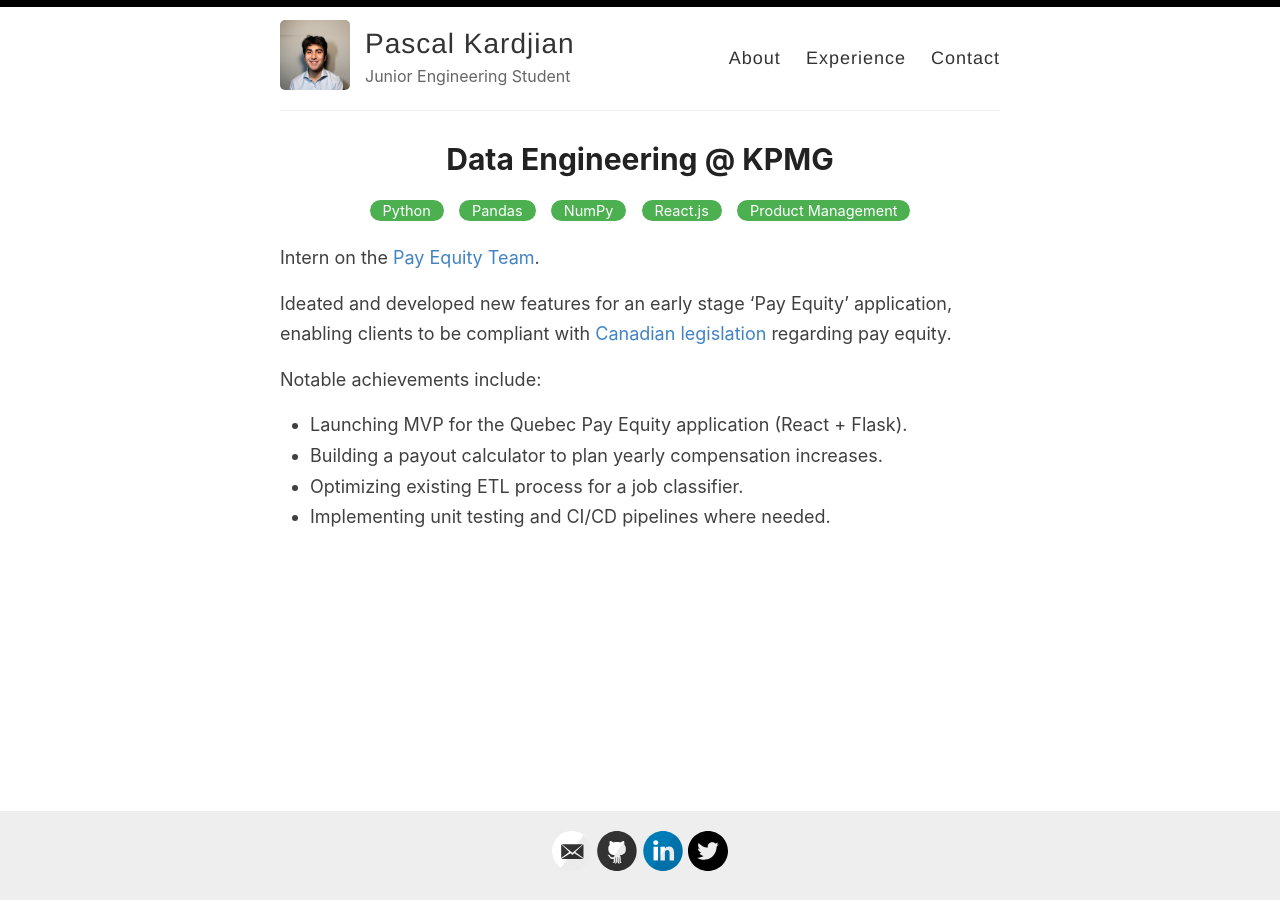
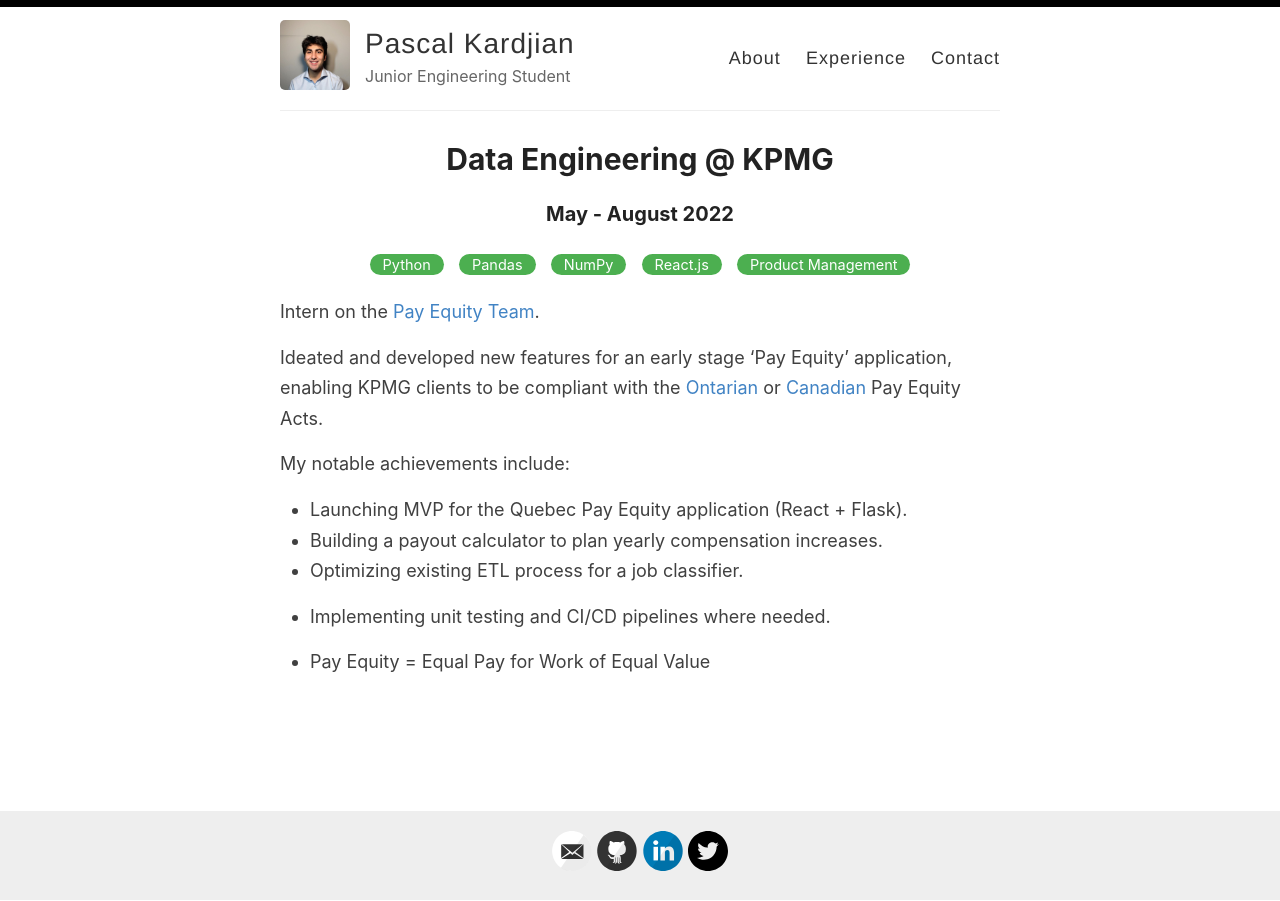
Before and after one commit to pkardjian/pkardjian.github.io, a Jekyll site: the page built from _pages/experience.md, in a window 1280 px wide. Built offline with Jekyll 4.4.1, drawn with Linux system fonts in a browser that asks for light colours.

Commit message:
KPMG edit pt3

```diff
--- a/_pages/experience.md
+++ b/_pages/experience.md
@@ -3,6 +3,8 @@
 title: Data Engineering @ KPMG
 permalink: /experience/
 ---
+
+### May - August 2022
 
 <div class="post-tags">
     <a href="{{site.baseurl}}/categories/#Python">Python</a> &nbsp;
@@ -14,11 +16,13 @@
 
 Intern on the [Pay Equity Team](https://home.kpmg/ca/en/home/insights/2022/01/pay-equity.html).
 
-Ideated and developed new features for an early stage 'Pay Equity' application, enabling clients to be compliant with [Canadian legislation](https://www.canada.ca/en/services/jobs/workplace/human-rights/overview-pay-equity-act.html) regarding pay equity.
+Ideated and developed new features for an early stage 'Pay Equity' application, enabling KPMG clients to be compliant with the [Ontarian](https://www.payequity.gov.on.ca/en/WhatWeDo/Pages/the_act.aspx) or [Canadian](https://www.canada.ca/en/services/jobs/workplace/human-rights/overview-pay-equity-act.html) Pay Equity Acts.
 
-Notable achievements include:
+My notable achievements include:
 
 - Launching MVP for the Quebec Pay Equity application (React + Flask).
 - Building a payout calculator to plan yearly compensation increases.
 - Optimizing existing ETL process for a job classifier.
 - Implementing unit testing and CI/CD pipelines where needed.
+
+* Pay Equity = Equal Pay for Work of Equal Value
```
